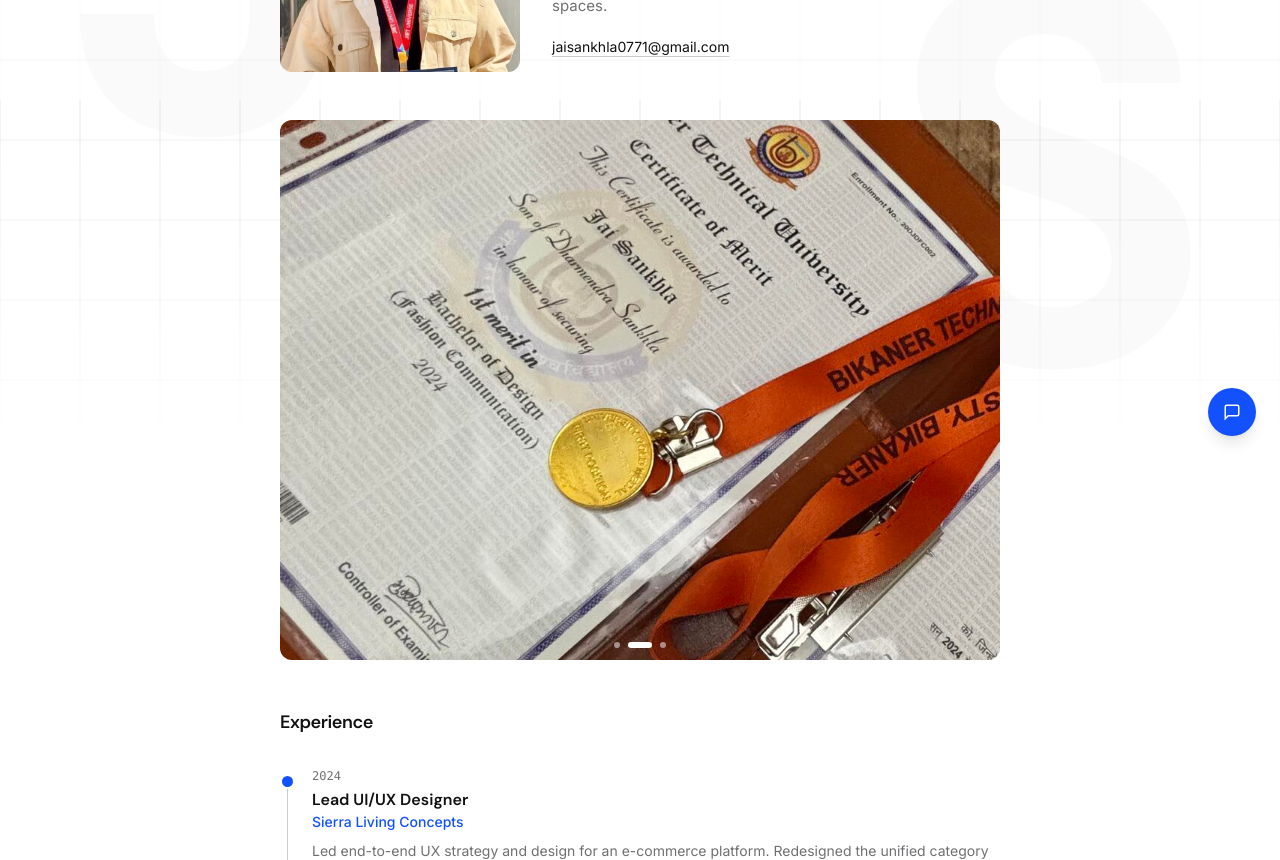
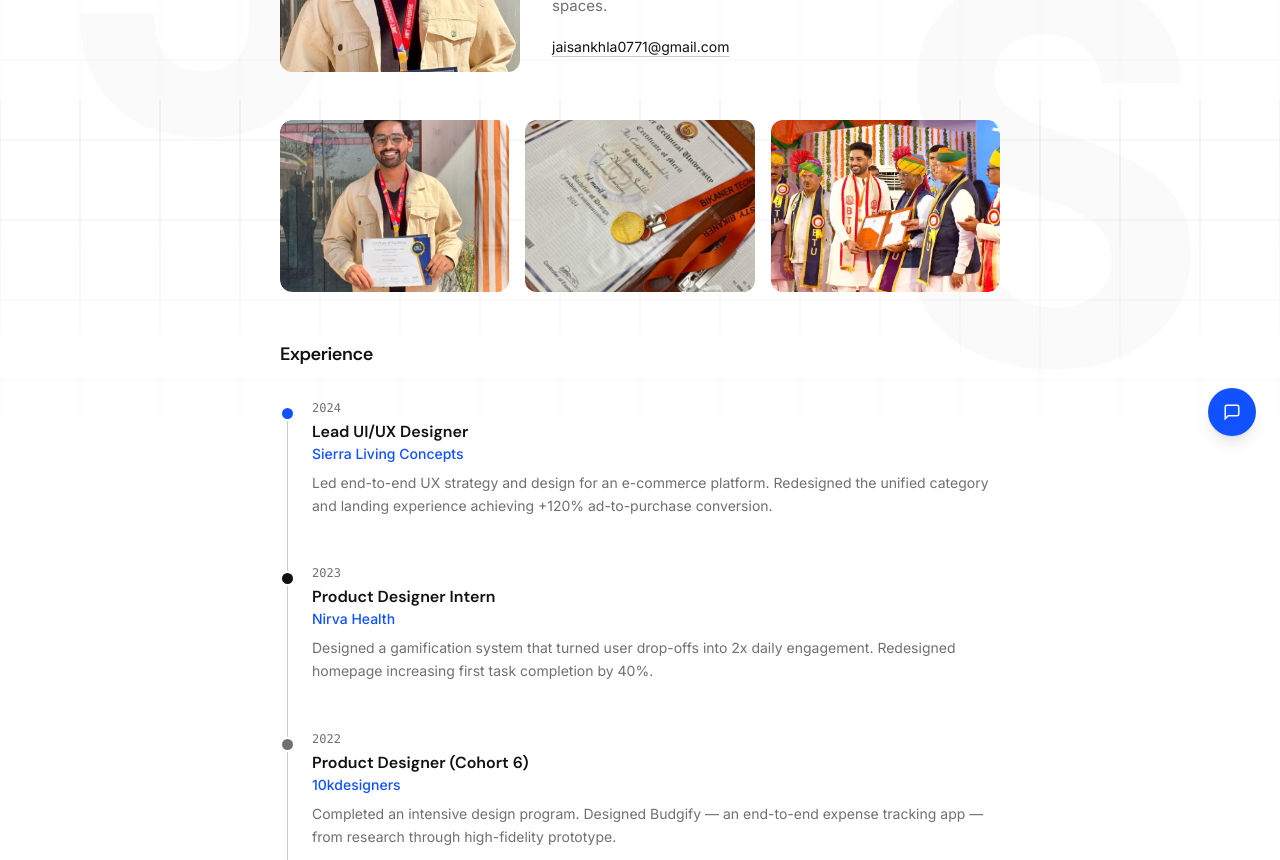
Before and after one commit to Jai-Sankhla/portfolio-website, a Next.js app: page /about in a window 1280 px wide. Shown: the part 340-1200 px from the top of the page. Built offline with nearby package versions, Linux system fonts and the light colour scheme.

Commit message:
fix: keep 3-column grid layout, auto-slide between batches

```diff
--- a/src/components/AboutGallery.tsx
+++ b/src/components/AboutGallery.tsx
@@ -7,15 +7,25 @@ import { BLUR_DATA_URL } from "@/lib/images";
 
 const images = ["about-1", "about-3", "about-4"];
 
+function chunk<T>(arr: T[], size: number): T[][] {
+  const result: T[][] = [];
+  for (let i = 0; i < arr.length; i += size) {
+    result.push(arr.slice(i, i + size));
+  }
+  return result;
+}
+
+const slides = chunk(images, 3);
+
 export default function AboutGallery() {
   const [current, setCurrent] = useState(0);
   const [paused, setPaused] = useState(false);
   const intervalRef = useRef<ReturnType<typeof setInterval>>(undefined);
 
   useEffect(() => {
-    if (!paused && images.length > 1) {
+    if (!paused && slides.length > 1) {
       intervalRef.current = setInterval(() => {
-        setCurrent((prev) => (prev + 1) % images.length);
+        setCurrent((prev) => (prev + 1) % slides.length);
       }, 4000);
     }
     return () => {
@@ -29,10 +39,11 @@ export default function AboutGallery() {
 
   return (
     <div
-      className="relative aspect-[4/3] rounded-xl overflow-hidden bg-[#f5f5f5] dark:bg-[#151515] mb-12 group"
+      className="relative mb-12 group"
       onMouseEnter={() => setPaused(true)}
       onMouseLeave={() => setPaused(false)}
     >
+      <div className="relative overflow-hidden rounded-xl">
         <AnimatePresence mode="popLayout">
           <motion.div
             key={current}
@@ -40,53 +51,62 @@ export default function AboutGallery() {
             animate={{ opacity: 1, x: 0 }}
             exit={{ opacity: 0, x: -60 }}
             transition={{ duration: 0.35, ease: [0.16, 1, 0.3, 1] }}
-          className="absolute inset-0"
+            className="grid grid-cols-3 gap-4"
+          >
+            {slides[current].map((img) => (
+              <div
+                key={img}
+                className="relative aspect-[4/3] rounded-xl overflow-hidden bg-[#f5f5f5] dark:bg-[#151515]"
               >
                 <Image
-            src={`/images/${images[current]}.jpeg`}
+                  src={`/images/${img}.jpeg`}
                   alt=""
                   fill
                   className="object-cover"
-            sizes="(max-width: 768px) 100vw, 66vw"
+                  sizes="33vw"
                   placeholder="blur"
                   blurDataURL={BLUR_DATA_URL}
                 />
+              </div>
+            ))}
           </motion.div>
         </AnimatePresence>
+      </div>
 
-      {images.length > 1 && (
-        <>
+      {slides.length > 1 && (
+        <div className="flex items-center justify-between mt-4">
           <button
-            onClick={() => goTo((current - 1 + images.length) % images.length)}
-            className="absolute left-3 top-1/2 -translate-y-1/2 w-8 h-8 rounded-full bg-white/80 dark:bg-[#151515]/80 backdrop-blur-sm flex items-center justify-center opacity-0 group-hover:opacity-100 transition-opacity hover:bg-white dark:hover:bg-[#151515]"
+            onClick={() => goTo((current - 1 + slides.length) % slides.length)}
+            className="w-8 h-8 rounded-full bg-[#f5f5f5] dark:bg-[#1a1a1a] flex items-center justify-center text-[#707072] hover:text-[#111111] dark:hover:text-[#f5f5f5] transition-colors"
             aria-label="Previous"
           >
             <svg width="14" height="14" viewBox="0 0 24 24" fill="none" stroke="currentColor" strokeWidth="2.5" strokeLinecap="round" strokeLinejoin="round">
               <path d="M15 18l-6-6 6-6" />
             </svg>
           </button>
+
+          <div className="flex items-center gap-2">
+            {slides.map((_, i) => (
               <button
-            onClick={() => goTo((current + 1) % images.length)}
-            className="absolute right-3 top-1/2 -translate-y-1/2 w-8 h-8 rounded-full bg-white/80 dark:bg-[#151515]/80 backdrop-blur-sm flex items-center justify-center opacity-0 group-hover:opacity-100 transition-opacity hover:bg-white dark:hover:bg-[#151515]"
+                key={i}
+                onClick={() => goTo(i)}
+                className={`h-1.5 rounded-full transition-all duration-300 ${
+                  i === current ? "w-6 bg-[#111111] dark:bg-[#f5f5f5]" : "w-1.5 bg-[#cacacb] dark:bg-[#333333] hover:bg-[#707072] dark:hover:bg-[#707072]"
+                }`}
+              />
+            ))}
+          </div>
+
+          <button
+            onClick={() => goTo((current + 1) % slides.length)}
+            className="w-8 h-8 rounded-full bg-[#f5f5f5] dark:bg-[#1a1a1a] flex items-center justify-center text-[#707072] hover:text-[#111111] dark:hover:text-[#f5f5f5] transition-colors"
             aria-label="Next"
           >
             <svg width="14" height="14" viewBox="0 0 24 24" fill="none" stroke="currentColor" strokeWidth="2.5" strokeLinecap="round" strokeLinejoin="round">
               <path d="M9 18l6-6-6-6" />
             </svg>
           </button>
-
-          <div className="absolute bottom-3 left-1/2 -translate-x-1/2 flex items-center gap-2">
-            {images.map((_, i) => (
-              <button
-                key={i}
-                onClick={() => goTo(i)}
-                className={`h-1.5 rounded-full transition-all duration-300 ${
-                  i === current ? "w-6 bg-white" : "w-1.5 bg-white/50 hover:bg-white/70"
-                }`}
-              />
-            ))}
         </div>
-        </>
       )}
     </div>
   );
```
Lines whose indentation alone changed are shown as unchanged.
